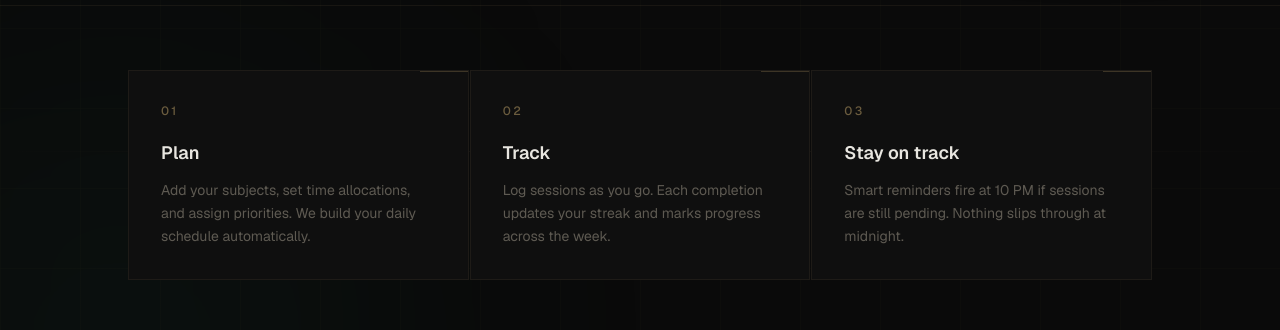
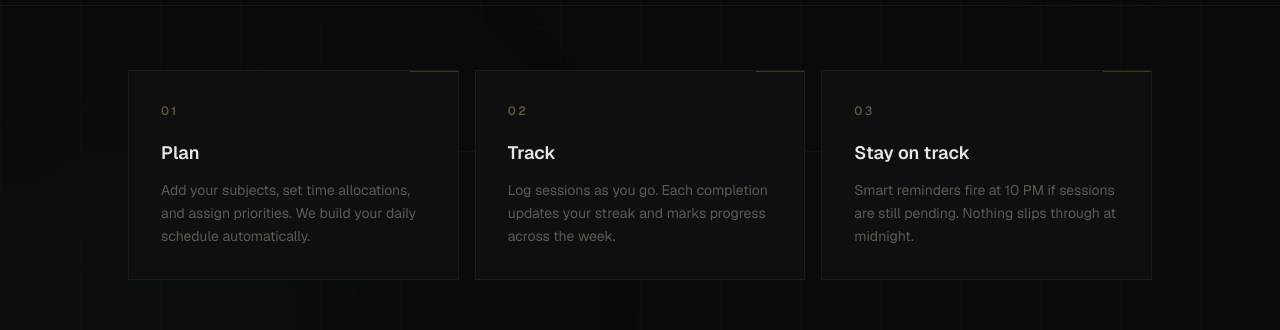
Before and after one commit to EMMD474/study-tracker, a Next.js app: page / in a window 1280 px wide. Shown: the part 852-1182 px from the top of the page. Built offline with nearby package versions, Linux system fonts and the light colour scheme; what @mui/material-nextjs would draw is missing.

Commit message:
feat:updated ui on homepage

```diff
--- a/app/page.tsx
+++ b/app/page.tsx
@@ -109,7 +109,7 @@ export default function Home() {
 
       {/* ── Feature strip — 3 columns ── */}
       <section className="relative z-10 border-t border-[#c8a96e]/8 px-6 py-16 sm:px-12">
-        <div className="mx-auto grid max-w-5xl grid-cols-1 gap-px sm:grid-cols-3">
+        <div className="mx-auto grid max-w-5xl grid-cols-1 gap-px sm:grid-cols-3 gap-x-4">
           {[
             {
               number: "01",
```
